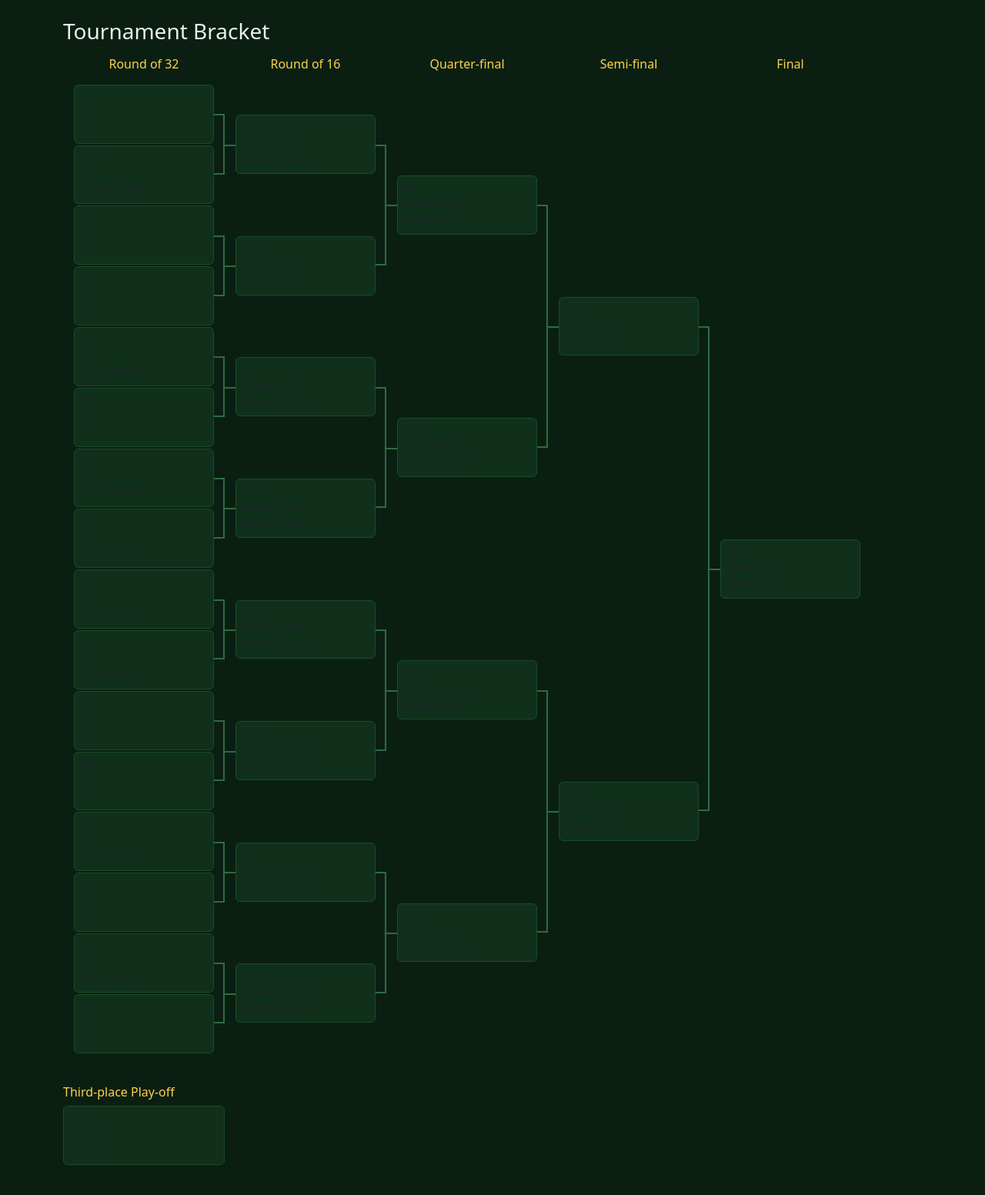
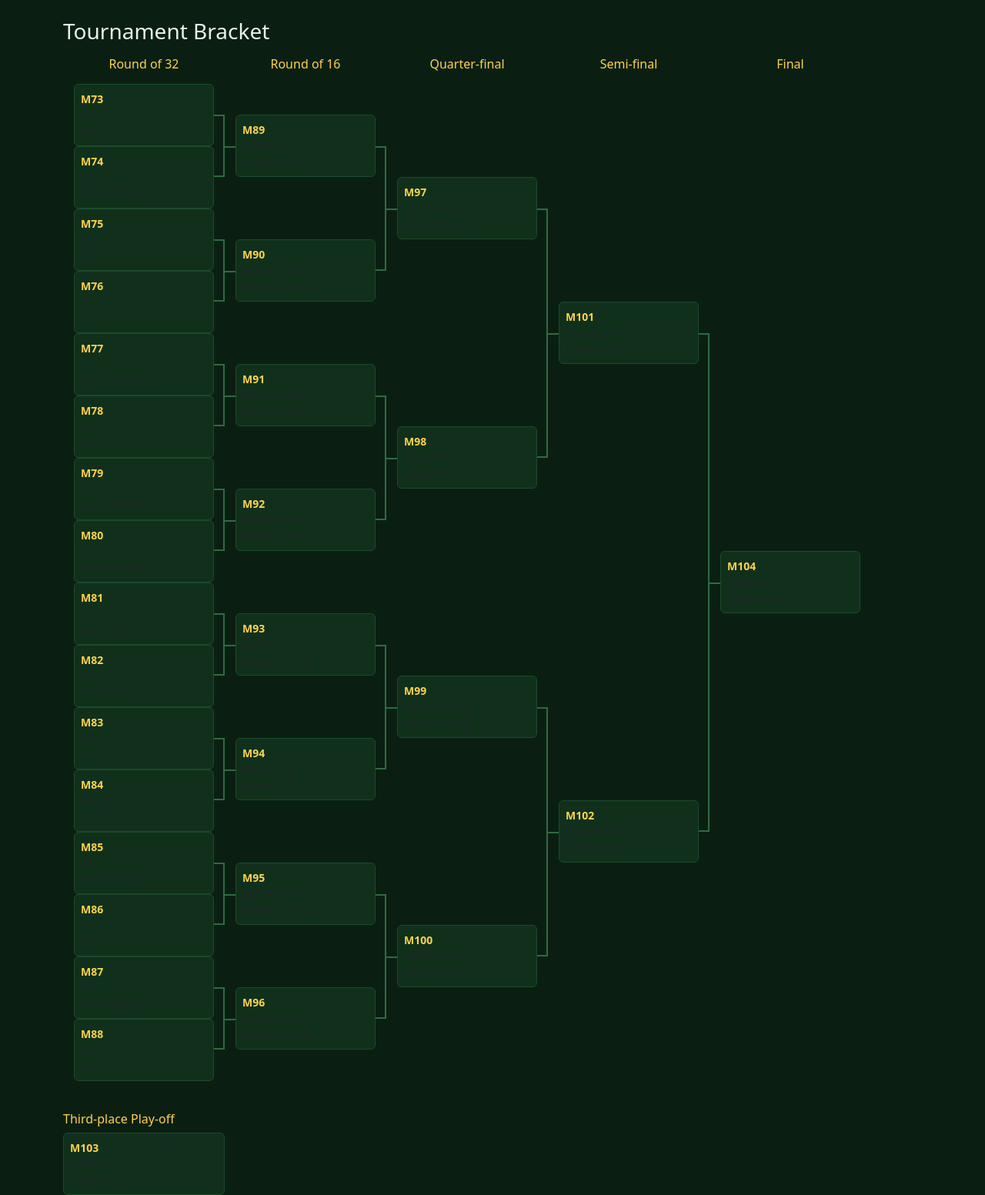
Before and after one commit to yurifleon/WC-forecast, a Flask app: page /bracket in a window 1280 px wide. Shown: the part 56-1609 px from the top of the page at 77% size. Before the commit the page ends 1570 px from the top, so only its background shows below. Run offline with Flask 3, Linux system fonts and the light colour scheme.

Commit message:
Bracket: make match number prominent (accent + bold, not tiny muted)
Co-Authored-By: Claude Opus 4.8 <noreply@anthropic.com>

```diff
--- a/templates/bracket.html
+++ b/templates/bracket.html
@@ -3,7 +3,7 @@
 {% macro match_card(m, show_champion=false) %}
 <div class="card">
   <div class="card-body p-2 small">
-    {% if match_number(m) is not none %}<div class="text-muted" style="font-size:0.7rem">M{{ match_number(m) }}</div>{% endif %}
+    {% if match_number(m) is not none %}<div class="accent fw-bold">M{{ match_number(m) }}</div>{% endif %}
     <div class="bracket-slot{{ ' text-muted fst-italic' if m.home_is_placeholder }}{{ ' fw-bold accent' if m.advanced_team and m.advanced_team == m.home_team }}">
       {{ m.home_display }}{% if m.home_score is not none %}<span class="float-end">{{ m.home_score }}</span>{% endif %}
     </div>
```
